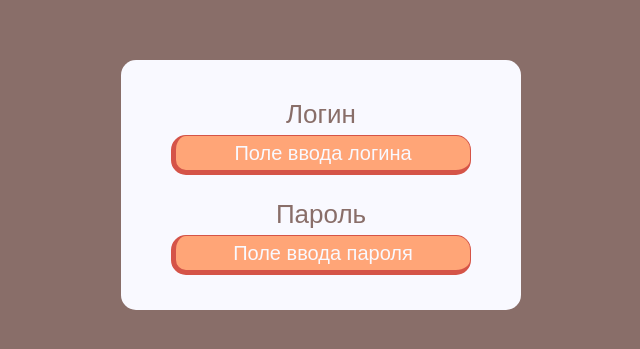
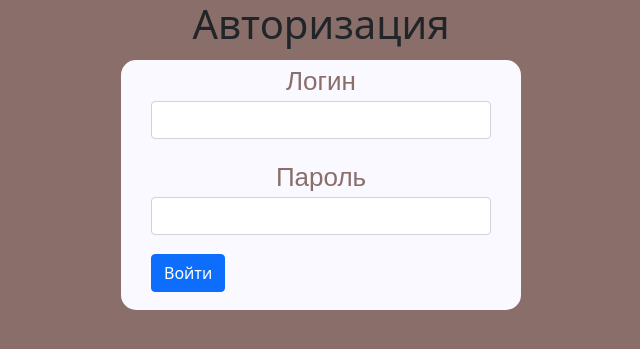
Before and after one commit to Klef99/yandexlyceum-web, a Flask app: page /sign_in_page.html in a window 1280 px wide. Shown: the top 349 px of the page, without its empty margins (319-959 px from the left). Run offline with Flask 2, Linux system fonts and the light colour scheme.

Commit message:
Add register/login form

```diff
--- /dev/null
+++ b/forms.py
@@ -0,0 +1,9 @@
+from flask_wtf import FlaskForm
+from wtforms import StringField, PasswordField, BooleanField, SubmitField
+from wtforms.validators import DataRequired
+
+
+class LoginForm(FlaskForm):
+    username = StringField('Логин', validators=[DataRequired()])
+    password = PasswordField('Пароль', validators=[DataRequired()])
+    submit = SubmitField('Войти')
--- a/main.py
+++ b/main.py
@@ -1,7 +1,22 @@
-from flask import Flask, request, render_template
-from run import get_predict
+import os
+
+from flask import Flask, request, render_template, flash, url_for, send_file
+from model import get_predict
+from werkzeug.utils import secure_filename, redirect
+from forms import LoginForm
+
+UPLOAD_FOLDER = 'scans'
+ALLOWED_EXTENSIONS = {'png', 'jpg', 'jpeg'}
 
 app = Flask(__name__)
+app.config['UPLOAD_FOLDER'] = UPLOAD_FOLDER
+app.secret_key = '379cc9d0797b7d3a445eae49288768c6'
+app.config['SECRET_KEY'] = '379cc9d0797b7d3a445eae49288768c6'
+
+
+def allowed_file(filename):
+    return '.' in filename and \
+           filename.rsplit('.', 1)[1].lower() in ALLOWED_EXTENSIONS
 
 
 @app.route('/', methods=['POST', 'GET'])
@@ -10,14 +25,31 @@
     if request.method == 'GET':
         return render_template('index.html')
     elif request.method == 'POST':
-        f = request.files['file']
-        print(f.read())
-        return "Форма отправлена"
+        # check if the post request has the file part
+        if 'input_photo_from_pc' not in request.files:
+            flash('No file part')
+            return redirect(request.url)
+        file = request.files['input_photo_from_pc']
+        # if user does not select file, browser also
+        # submit an empty part without filename
+        if file.filename == '':
+            flash('No selected file')
+            return redirect(request.url)
+        if file and allowed_file(file.filename):
+            filename = secure_filename(file.filename)
+            file.save(os.path.join(app.config['UPLOAD_FOLDER'], filename))
+            # return redirect(url_for('uploaded_file', filename=filename))
+            get_predict(filename)
+            return send_file(f'scans/{filename}',
+                             attachment_filename=filename)
 
 
 @app.route('/sign_in_page.html')
 def sing_in_page():
-    return render_template('sign_in_page.html')
+    form = LoginForm()
+    if form.validate_on_submit():
+        return redirect('/success')
+    return render_template('sign_in_page.html', title='Авторизация', form=form)
 
 
 @app.route('/sign_up_page.html')
--- a/templates/sign_in_page.html
+++ b/templates/sign_in_page.html
@@ -10,17 +10,30 @@
         <title>Войти в личный кабинет</title>
     </head>
     <body>
-        <div id="content">
-            <div id="pole_authorization">
-                <div id="pole_login">
-                    <div class="text_login">Логин</div>
-                    <input type="text" id="pole_enter_login" placeholder="Поле ввода логина">
-                </div>
-                <div id="pole_password">
-                    <div class="text_password">Пароль</div>
-                    <input type="text" id="pole_enter_password" placeholder="Поле ввода пароля">
-                </div>
-            </div>
+    <h1 class="my_recognition">{{title}}</h1>
+    <div id="content">
+    <form action="" method="post" novalidate>
+    {{ form.hidden_tag() }}
+    <p id="pole_login" class="text_login">
+        {{ form.username.label }}
+        {{ form.username(class="form-control") }}<br>
+        {% for error in form.username.errors %}
+    <div class="alert alert-danger" role="alert">
+        {{ error }}
+    </div>
+    {% endfor %}
+    </p>
+    <p id="pole_password" class="text_password">
+        {{ form.password.label }}
+        {{ form.password(class="form-control", type="password") }}<br>
+        {% for error in form.password.errors %}
+    <div class="alert alert-danger" role="alert">
+        {{ error }}
+    </div>
+    {% endfor %}
+    </p>
+    <p>{{ form.submit(type="submit", class="btn btn-primary") }}</p>
+    </form>
         </div>
     </body>
 </html>
```
Also changed, not shown: templates/index.html (+4 -4 lines).
